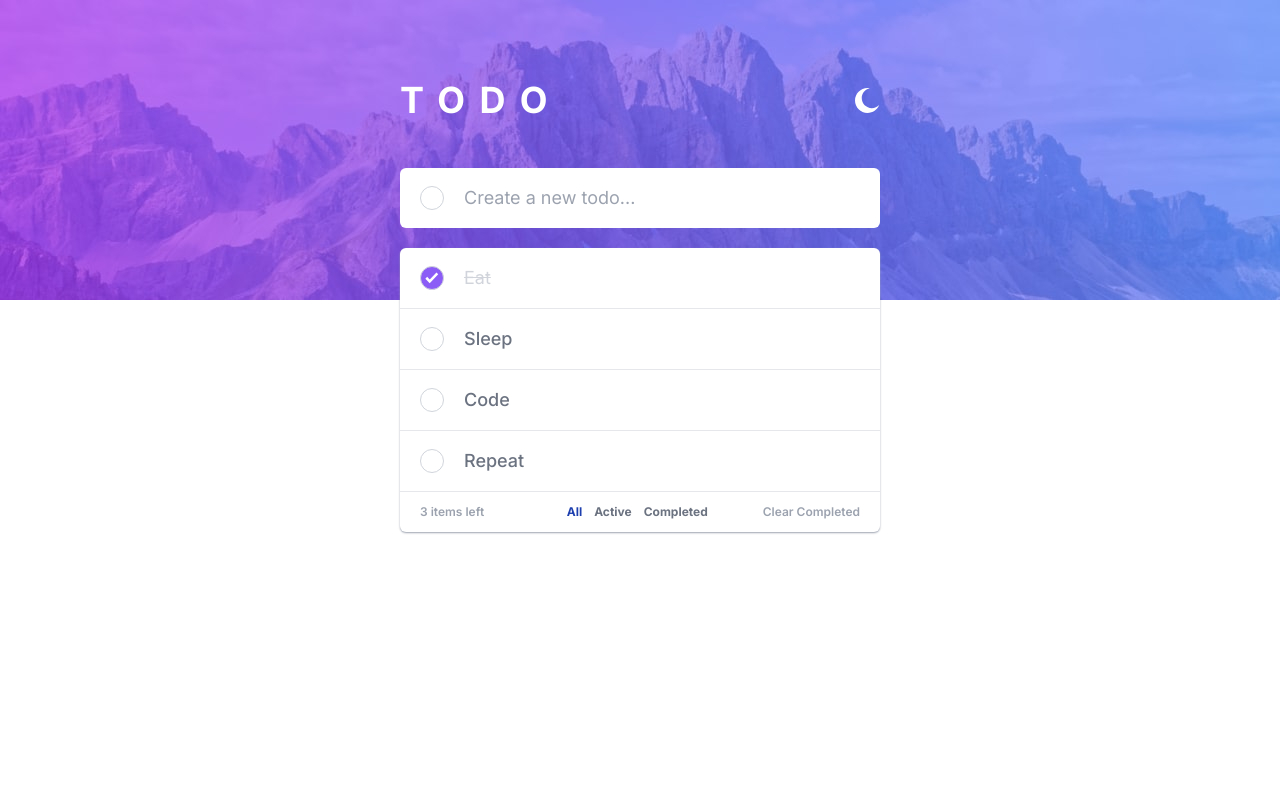
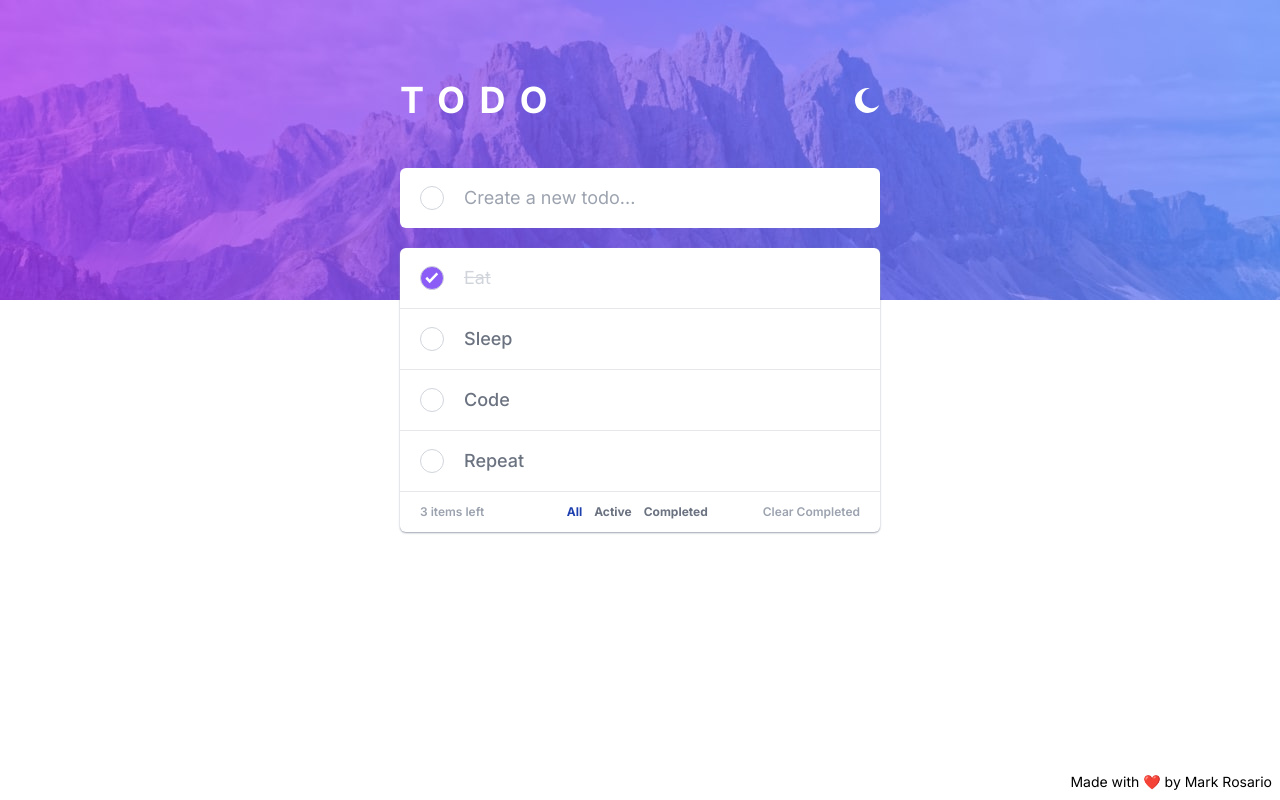
Before and after one commit to MrYious/TodoApp-NextJS, a Next.js app: page / in a window 1280 px wide. Built offline with nearby package versions, Linux system fonts and the light colour scheme.

Commit message:
add watermark

```diff
--- a/src/app/page.tsx
+++ b/src/app/page.tsx
@@ -81,6 +81,9 @@ export default function Home() {
   return (
     <main className={`${theme === 'light' ? 'bg-bg-desktop-light bg-white' : 'bg-bg-desktop-dark bg-gray-900'} min-h-screen bg-no-repeat  flex justify-center`}>
       <div className="flex flex-col w-full sm:w-2/3 md:w-3/4 lg:w-4/5 xl:w-1/2 p-10 sm:p-20">
+        <a href="https://markrosario.vercel.app/" target="_blank" className={`${theme === 'light' ? 'text-black' : 'text-white'} text-sm absolute bottom-0 right-0 p-2`}>
+          Made with ❤️ by Mark Rosario
+        </a>
         {/* HEADER */}
         <div className="flex items-center justify-between w-full">
           <div className="tracking-[0.4em] text-4xl text-white font-bold">
```
